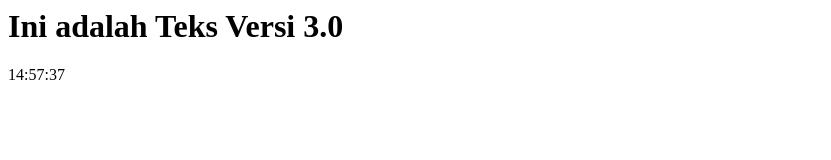
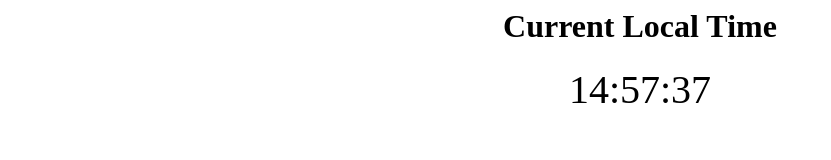
Before and after one commit to rohmat3332180017/Tugas1MobileApps, a plain HTML site: page index.html in a window 1280 px wide. Shown: the whole page, without its empty margins (0-831 px from the left). Drawn offline with Linux system fonts and the light colour scheme.

Commit message:
Versi 4.0 Time Upated

```diff
--- a/index.html
+++ b/index.html
@@ -3,9 +3,9 @@
         <title>Tugas Aplikasi Bergerak</title>
     </head>
     <body>
-        <h1>Ini adalah Teks Versi 3.0</h1>
+        <h1 align="center">Current Local Time</h1>
 
-        <div id="time"></div>
+        <div align="center" id="time" style="font-size:40px;"></div>
 
         <script>
             (function () {
```
